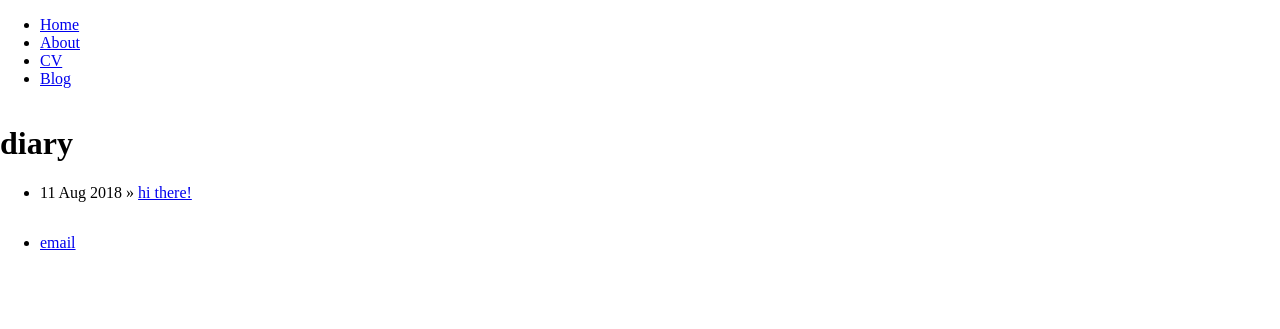
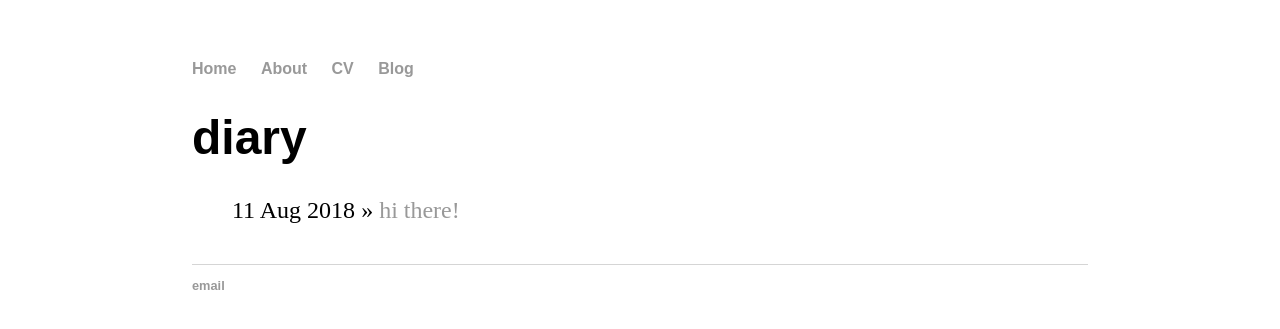
Before and after one commit to ronayw/ronayw.github.io, a Jekyll site: the page built from blog/index.html, in a window 1280 px wide. Shown: the top 329 px of the page. Built offline with Jekyll 4.4.1, drawn with Linux system fonts in a browser that asks for light colours; some web fonts are replaced.

Commit message:
Update main.css

```diff
--- a/css/main.css
+++ b/css/main.css
@@ -1,3 +1,4 @@
+
 @font-face {
   font-family: 'Airplanes in the Night Sky';
   src: url('Airplanes in the Night Sky.ttf') format('truetype');
@@ -10,373 +11,44 @@
   font-weight: normal;
  }
 
-html {
-  box-sizing: border-box;
+body {
+    margin: 60px auto;
+    width: 70%;
+}
+nav ul, footer ul {
+    font-family:'BeatrixAntiqua', Arial, 'Sans-Serif';
+    padding: 0px;
+    list-style: none;
+    font-weight: bold;
+}
+nav ul li, footer ul li {
+    display: inline;
+    margin-right: 20px;
+}
+a {
+    text-decoration: none;
+    color: #999;
+}
+a:hover {
+    text-decoration: underline;
 }
 
-*, *::before, *::after {
-  box-sizing: inherit;
+h1, h2, h3, h4 { font-family: 'BeatrixAntiqua', Arial, 'Sans-Serif'; }
+h1 { font-size: 3em;  }
+h2 { font-size: 2.7em; }
+h3 { font-size: 2.3em; }
+h4 { font-size: 1.9em; }
+
+p {
+    font-size: 1.5em;
+    line-height: 1.4em;
+    color: #333;
+}
+footer {
+    border-top: 1px solid #d5d5d5;
+    font-size: .8em;
 }
 
-html, body {
-  /* height: 100%; */
-  width: 100%;
-  padding: 0;
-  margin: 0;
-  /* overflow: hidden; */
-}
-
-body {
-  overflow-x: hidden;
-}
-
-.container {
-  height: 100%;
-  overflow: hidden;
-}
-
-/*#fullscreen {
-  height: 100%;
-  width: 100%;
-}*/
-
-.homescreen {
-  height: 100%;
-  margin: 0;
-  padding: 0;
-  position: relative;
-  background-color: black;
-  display: flex;
-  align-items: center;
-  justify-content: center;
-  flex-direction: column;
-  z-index: 99;
-}
-
-.h1 {
-  font-family: 'BeatrixAntiqua', sans-serif;
-  font-weight: 300;
-  font-size: 35px;
-  letter-spacing: 10px;
-  color: white;
-}
-
-.l {
-  color: white;
-  font-size: 125px;
-  font-family: 'BeatrixAntiqua', sans-serif;
-  font-weight: 100;
-  letter-spacing: 20px;
-}
-
-.item {
-  color: white;
-  font-family: 'Lato', sans-serif;
-  font-weight: 300;
-  font-size: 11px;
-  letter-spacing: 6px;
-  text-decoration: none;
-  display: flex;
-  align-items: center;
-  justify-content: center;
-  text-align: center;
-  width: 100%;
-  height: 100%;
-}
-
-.menu-design:hover {
-  color: #AECAFF;
-}
-
-.menu-product:hover {
-  color: #FFCFD1;
-}
-
-.menu-personal:hover {
-  color: #A8949D;
-}
-
-.menu-about:hover {
-  color: #80839C;
-}
-
-.menu-contact:hover {
-  color: #8498BF;
-}
-
-.menu-photo:hover {
-  color: #FFCFD1;
-}
-
-.works {
-  display: flex;
-  align-items: center;
-  justify-content: center;
-  flex-direction: row;
-  height: 100%;
-}
-
-.menu {
-  height: 50px;
-  width: 100%;
-  position: fixed; /* Stay in place */
-  top: 0;
-  overflow-x: hidden; /* Disable horizontal scroll */
-  z-index: 100;
-  padding: 30px 50px;
-  /* visibility: hidden; */
-}
-
-.menu-button-head {
-  position: absolute;
-  bottom: 5%;
-  left: 48%;
-  cursor: pointer;
-  filter: brightness(50%);
-  z-index: 6;
-  transform: rotate(90deg) scaleX(.8) scaleY(.9);
-}
-
-.menu-button-head:hover {
-  filter: brightness(100%);
-  transform: scale(1.1) rotate(90deg) scaleX(.8) scaleY(.9);
-}
-
-.menu-button {
-  position: relative;
-  bottom: -100px;
-  cursor: pointer;
-  filter: brightness(50%);
-  transform: rotate(90deg) scaleX(.8) scaleY(.9);
-}
-
-.menu-button:hover {
-  filter: brightness(100%);
-  transform: scale(1.1) rotate(90deg) scaleX(.8) scaleY(.9);
-}
-
-.menu-button-lower {
-  position: relative;
-  bottom: -140px;
-}
-
-.links {
-  display: flex;
-  align-items: flex-start;
-  justify-content: flex-end;
-  flex-direction: column;
-  position: fixed;
-  left: 1%;
-  bottom: 2%;
-  font-family: 'Lato', sans-serif;
-  font-weight: 100;
-  letter-spacing: 1px;
-  font-size: 20px;
-  z-index: 105;
-}
-
-.button-links {
-  display: flex;
-  align-items: center;
-  justify-content: flex-start;
-}
-
-.link {
-  margin: 0 5px;
-  text-decoration: none;
-  color: white;
-  opacity: .6;
-}
-
-.link:hover {
-  opacity: 1;
-}
-
-.resume {
-  margin-bottom: 5px;
-}
-
-#canvas {
-  width: 100%;
-  height: 100%;
-  position: absolute;
-  z-index: 3;
-}
-
-#background {
-  width: 100%;
-  height: 100%;
-  background: rgba(58,58,58,1);
-  background: -moz-linear-gradient(top, rgba(58,58,58,1) 0%, rgba(110,121,138,1) 62%, rgba(148,124,136,1) 100%);
-  background: -webkit-gradient(left top, left bottom, color-stop(0%, rgba(58,58,58,1)), color-stop(62%, rgba(110,121,138,1)), color-stop(100%, rgba(148,124,136,1)));
-  background: -webkit-linear-gradient(top, rgba(58,58,58,1) 0%, rgba(110,121,138,1) 62%, rgba(148,124,136,1) 100%);
-  background: -o-linear-gradient(top, rgba(58,58,58,1) 0%, rgba(110,121,138,1) 62%, rgba(148,124,136,1) 100%);
-  background: -ms-linear-gradient(top, rgba(58,58,58,1) 0%, rgba(110,121,138,1) 62%, rgba(148,124,136,1) 100%);
-  background: linear-gradient(to bottom, rgba(58,58,58,1) 0%, rgba(110,121,138,1) 62%, rgba(148,124,136,1) 100%);
-  filter: progid:DXImageTransform.Microsoft.gradient( startColorstr='#3a3a3a', endColorstr='#947c88', GradientType=0 );
-}
-
-#about {
-  width: 100%;
-  display: flex;
-  flex-direction: column;
-  align-items: center;
-  justify-content: center;
-}
-
-#about > div {
-  height: 85vh;
-  width: 100%;
-  display: flex;
-  align-items: center;
-  justify-content: center;
-  padding: 0 150px;
-}
-
-.about-title, .loading {
-  font-family: 'BeatrixAntiqua', sans-serif;
-  font-weight: 100;
-  font-size: 60px;
-  letter-spacing: 5px;
-  color: white;
-}
-
-#about-1, #about-2, #about-3 {
-  flex-direction: column;
-}
-
-.propic {
-  margin: 150px 0 150px 0;
-  transform: scale(0.4);
-}
-
-#svg {
-  display: flex;
-  align-items: center;
-  justify-content: center;
-  /* width: 250px; */
-}
-
-.about-info {
-  font-family: 'BeatrixAntiqua', sans-serif;
-  font-weight: 100;
-  font-size: 20px;
-  letter-spacing: 3px;
-  line-height: 40px;
-  color: white;
-  margin: 50px;
-}
-
-#about-1 {
-  margin-top: 100px;
-  margin-bottom: 100px;
-}
-
-.line {
-  text-decoration: line-through;
-  margin: 0 8px;
-}
-
-.line-container {
-  display: inline-flex;
-}
-
-.smaller {
-  margin-top: 50px;
-  font-size: 16px;
-}
-
-.about-skills {
-  font-family: 'B', sans-serif;
-  font-weight: 100;
-  font-size: 20px;
-  letter-spacing: 3px;
-  line-height: 50px;
-  color: white;
-}
-
-.about-skills-title {
-  font-family: 'Lato', sans-serif;
-  font-weight: 300;
-  font-size: 30px;
-  letter-spacing: 3px;
-  text-align: center;
-  margin-bottom: 30px;
-  color: white;
-}
-
-.about-graph {
-  display: flex;
-  align-items: center;
-  justify-content: flex-start;
-  text-align: right;
-}
-
-.about-graph-text {
-  width: 200px;
-}
-
-.bar {
-  border: 0.5px solid white;
-
-  height: 15px;
-  margin-left: 20px;
-}
-
-.b100 {
-  width: 300px;
-}
-
-.b90 {
-  width: 270px;
-}
-
-.b70 {
-  width: 210px;
-}
-
-.b50 {
-  width: 150px;
-}
-
-.loading {
-  font-size: 50px;
-}
-
-.loading:hover {
-  font-size: 53px;
-  transition: 0.5s;
-}
-
-a.loading {
-  text-decoration: none;
-}
-
-#backToTop {
-  display: none;
-}
-
-.arrow {
-  margin-left: 10px;
-}
-
-.arrow-box {
-  text-decoration: none;
-  color: white;
-  position: fixed;
-  bottom: 2%;
-  right: 2%;
-  font-family: 'Lato', sans-serif;
-  font-weight: 100;
-  font-size: 20px;
-  letter-spacing: 1px;
-  display: flex;
-  align-items: flex-end;
-  justify-content: flex-end;
-  z-index: 101;
-  opacity: 0.6;
-}
-
-.arrow-box:hover {
-  opacity: 1;
-}
+/* Blog */
+ul.posts { margin: 20px auto 40px; font-size: 1.5em; }
+ul.posts li { list-style: none; }
```
